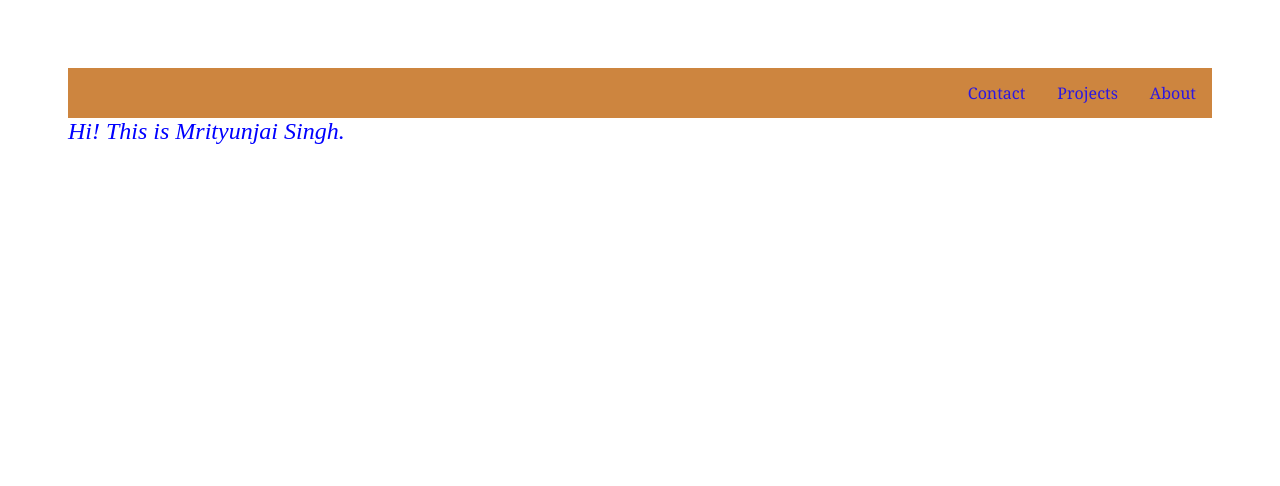
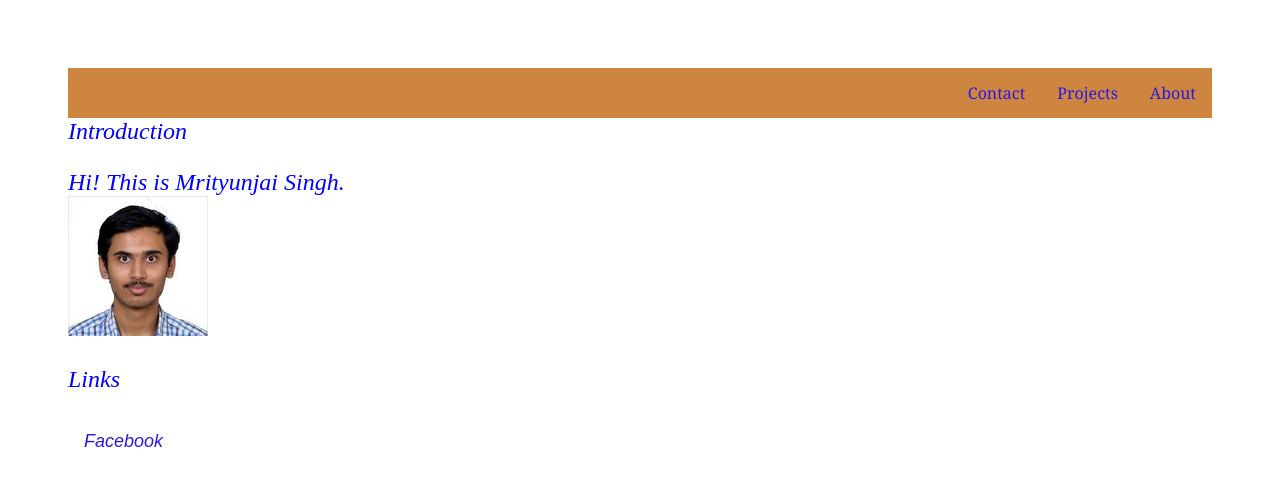
Before and after one commit to mrityunjai01/mrityunjai01.github.io, a PHP site: page / in a window 1280 px wide. Shown: the top 486 px of the page. Run offline with PHP 8.4, Linux system fonts and the light colour scheme.

Commit message:
added facebook link with changed font

```diff
--- a/index.html
+++ b/index.html
@@ -21,7 +21,14 @@
     </head>
     <body>
         <div id="main">
-            Hi! This is Mrityunjai Singh.
+            <div class = "topic">Introduction</div>
+            <p id = "intro">Hi! This is Mrityunjai Singh.
+                <br/>
+                <img src="my_photo.jpeg" id = "my_photo"/>
+            </p>
+            <div class="topic">Links</div>
+            <p id = "intro"> <a href="https://www.facebook.com/people/Mrityunjai-Singh/100034391482761">Facebook</a></p>
+
         </div>
     </body>
 </html>
--- a/new.css
+++ b/new.css
@@ -9,6 +9,44 @@ body {
     overflow: hidden;
     background-color: peru;
 }
+#photo{
+    border-bottom: blueviolet;
+    border-radius: 100px;
+}
+#photo:hover{
+    border-bottom: blue;
+    border-radius: 0px;
+}
+#topic{
+    color: brown;
+    font: outline;
+    font-weight: 100;
+    font-size: smaller;
+    font-style: normal;
+}
+
+div a {
+    display: block;
+    color: rgb(44, 24, 226);
+    text-align: center;
+    padding: 14px 16px;
+    text-decoration: none;
+  }
+div a:hover {
+    background-color: rgb(108, 240, 104);
+}
+#main{
+    font-size: x-large;
+    font-style: oblique;
+    border-color: tomato;
+    border-width: 40px;
+    box-sizing: border-box;
+}
+p a{
+    font-size: large;
+    font-family: fantasy;
+    text-align: start;
+}
 .upper-nav-item{
     float: right;
     color: bisque;
@@ -17,20 +55,3 @@ body {
     background: scroll;
     font-family: Cambria, Cochin, Georgia, Times, 'Times New Roman', serif;
 }
-div a {
-    display: block;
-    color: rgb(44, 24, 226);
-    text-align: center;
-    padding: 14px 16px;
-    text-decoration: none;
-  }
-div a:hover {
-    background-color: rgb(238, 236, 238);
-}
-#main{
-    font-size: x-large;
-    font-style: oblique;
-    border-color: tomato;
-    border-width: 40px;
-    box-sizing: border-box;
-}
```
Also changed, not shown: my_photo.jpeg (added).
